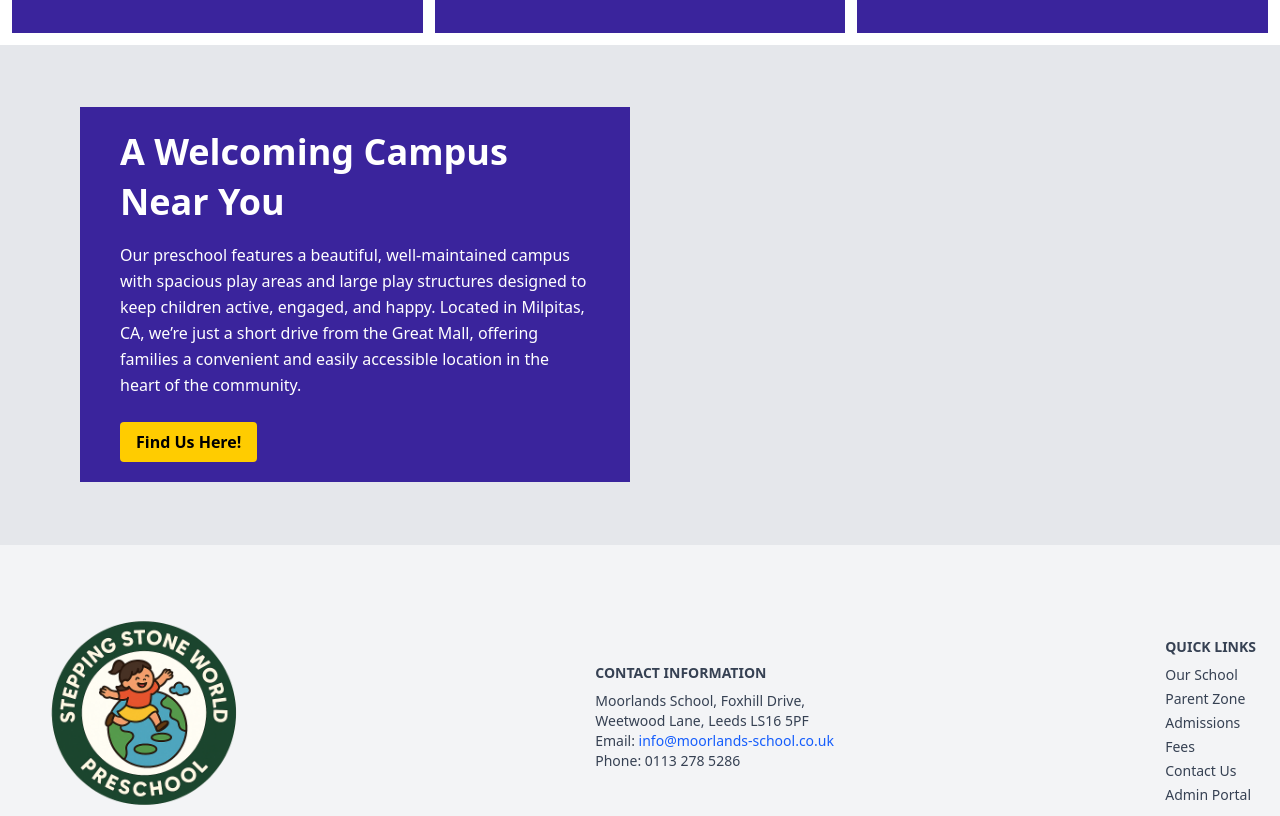
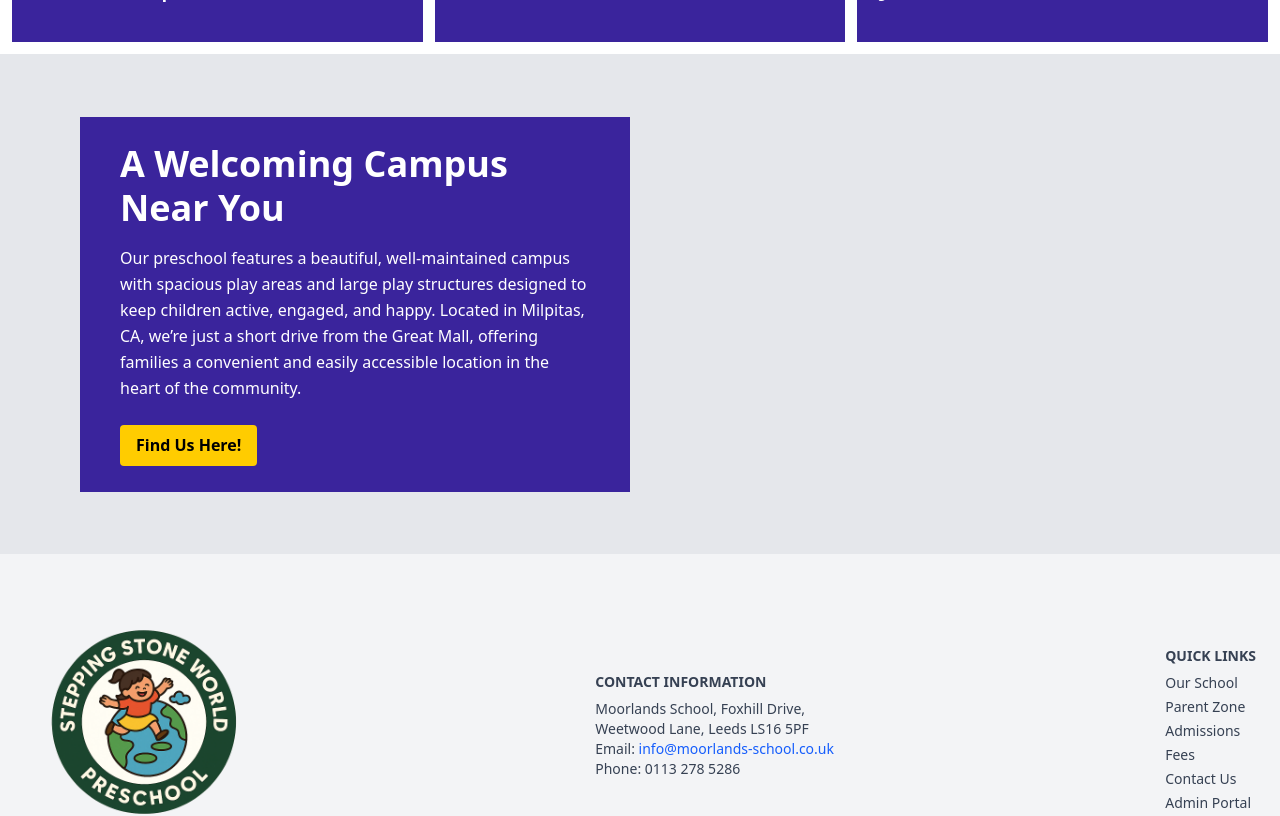
Before and after one commit to Anishb00/PreschoolReactSite, a Next.js app: page / in a window 1280 px wide. Shown: the part 3940-4756 px from the top of the page. Built offline with nearby package versions, Linux system fonts and the light colour scheme.

Commit message:
fix:Set default text size

```diff
--- a/src/app/globals.css
+++ b/src/app/globals.css
@@ -1,5 +1,24 @@
 @import url("https://fonts.googleapis.com/css2?family=Lato:wght@400;700&display=swap");
 @import "tailwindcss";
+
+:root {
+  font-size: 16px;
+}
+
+body {
+  font-size: 1rem;
+  line-height: 1.6;
+  color: #111827;
+}
+
+h1,
+h2,
+h3,
+h4,
+h5,
+h6 {
+  line-height: 1.2;
+}
 
 /* --- Your custom keyframes --- */
 @keyframes growCircle {
```
